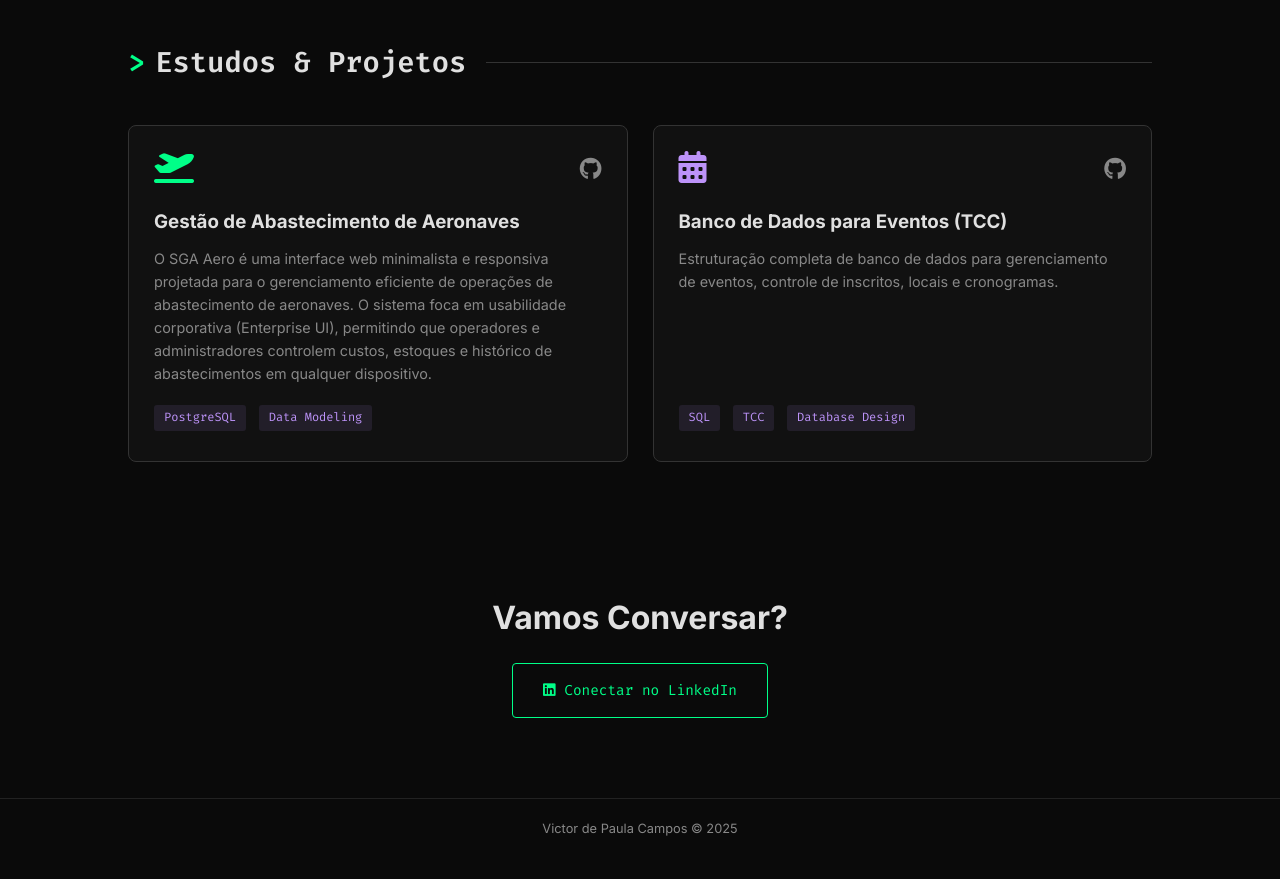
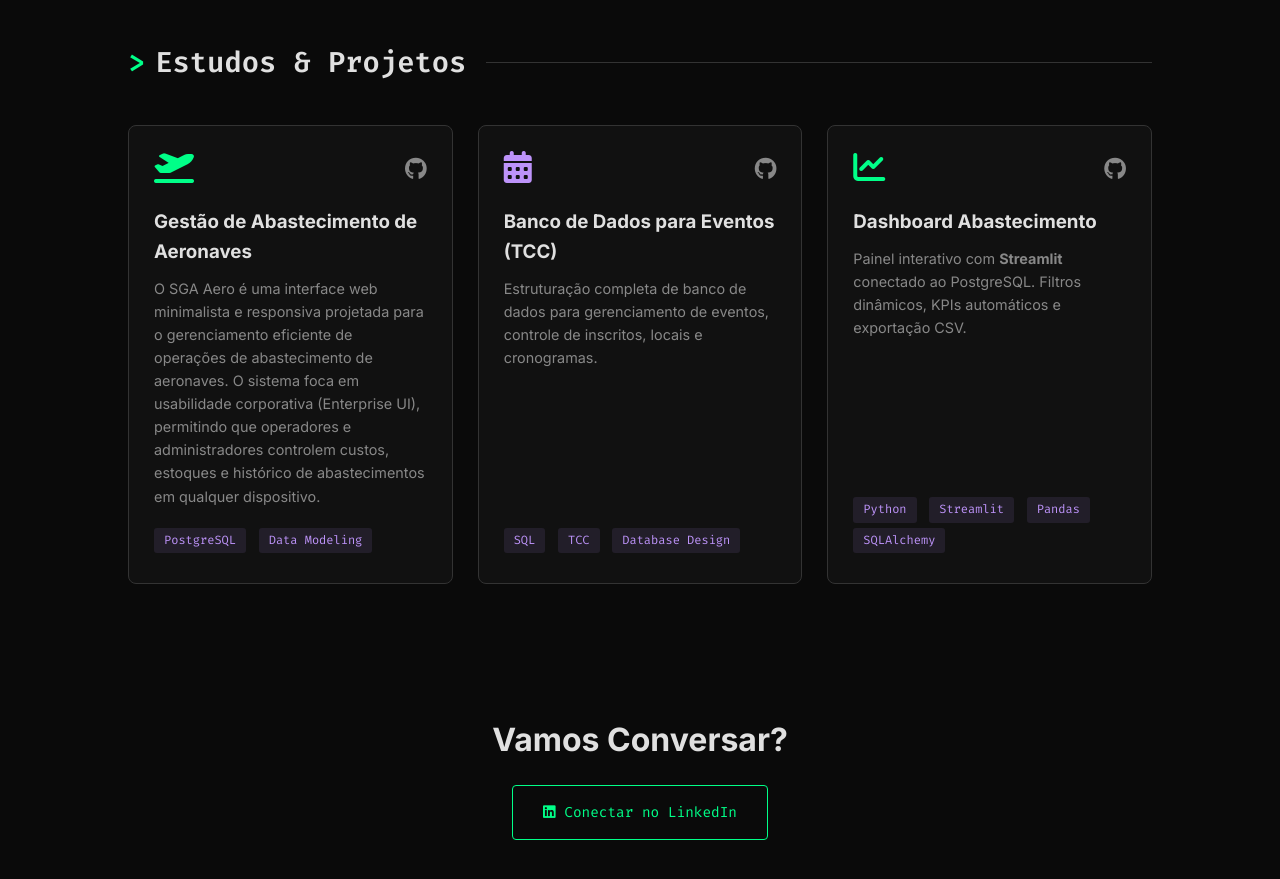
Before and after one commit to victorpaula/Landing_Pages, a plain HTML site: page index.html in a window 1280 px wide. Shown: the part 2220-3099 px from the top of the page. Drawn offline with Linux system fonts and the light colour scheme.

Commit message:
Update index.html
novo projeto, que tem base no uso do banco de dados do Gestão de Abastecimento de Aeronaves

```diff
--- a/index.html
+++ b/index.html
@@ -390,6 +390,25 @@
                 </div>
             </div>
 
+             <!-- Projeto 3 (NOVO - STREAMLIT) -->
+            <div class="project-card">
+                <div style="display:flex; justify-content:space-between; margin-bottom: 20px; align-items: flex-start;">
+                    <i class="fas fa-chart-line" style="color: var(--primary); font-size: 2rem;"></i>
+                    <a href="https://github.com/victorpaula/sistema_gestao_abastecimento_aeronave" target="_blank" class="project-link" title="Ver no GitHub">
+                        <i class="fab fa-github"></i>
+                    </a>
+                </div>
+                <h3 style="margin-bottom: 10px; color: var(--text-main);">Dashboard Abastecimento</h3>
+                <p style="color: var(--text-muted); font-size: 0.9rem; margin-bottom: 20px; flex-grow: 1;">
+                    Painel interativo com <strong>Streamlit</strong> conectado ao PostgreSQL. Filtros dinâmicos, KPIs automáticos e exportação CSV.
+                </p>
+                <div style="font-family: var(--font-code); font-size: 0.8rem; color: var(--text-muted); margin-top: auto;">
+                    <span class="tech-tag">Python</span>
+                    <span class="tech-tag">Streamlit</span>
+                    <span class="tech-tag">Pandas</span>
+                    <span class="tech-tag">SQLAlchemy</span>
+                </div>
+            </div>
         </div>
     </section>
 
```
